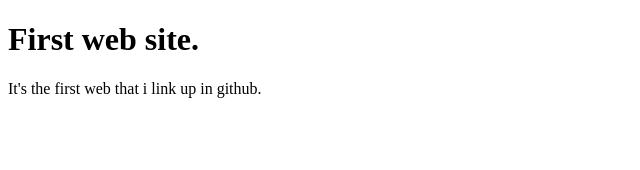
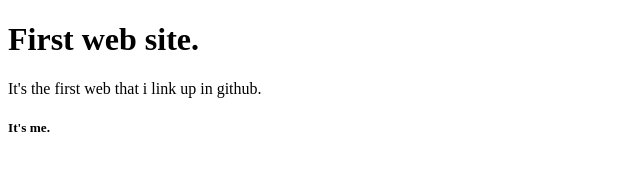
Before and after one commit to FAIMOST/my_frist_website, a plain HTML site: page index.html in a window 1280 px wide. Shown: the full height of the page, 0-640 px from the left. Drawn offline with Linux system fonts and the light colour scheme.

Commit message:
Update index.html

```diff
--- a/index.html
+++ b/index.html
@@ -9,5 +9,6 @@
 <body>
     <h1>First web site.</h1>
     <p>It's the first web that i link up in github.</p>
+    <h5>It's me.<h5>
 </body>
 </html>
```
